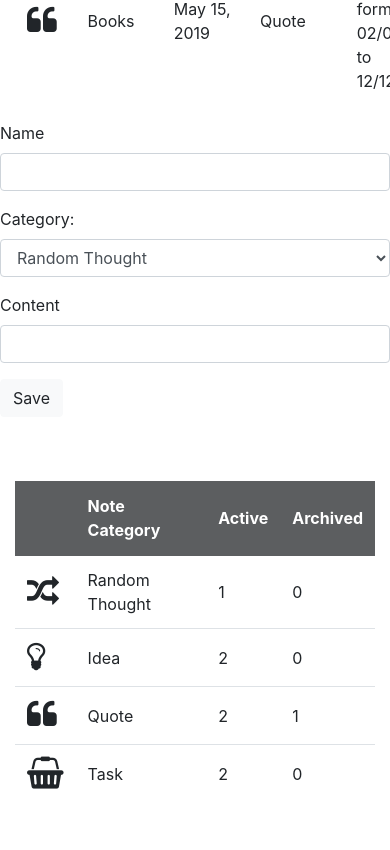
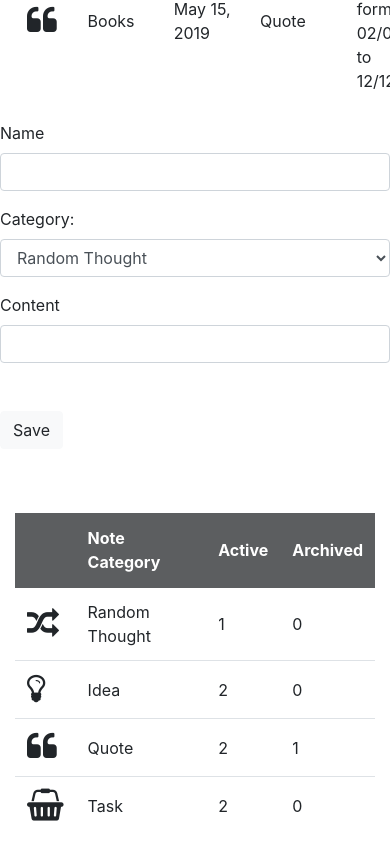
Before and after one commit to RuslanPylypenko/notesAppReact, a React (Create React App) app: page / in a window 390 px wide. Shown: the part 940-1790 px from the top of the page. Before the commit the page ends 1758 px from the top, so only its background shows below. Built offline with nearby package versions, Linux system fonts and the light colour scheme.

Commit message:
fixed form errors style

```diff
--- a/src/components/NoteForm/NoteForm.tsx
+++ b/src/components/NoteForm/NoteForm.tsx
@@ -50,36 +50,36 @@ export const NoteForm: React.FC = () => {
 
     return (
         <form className="margin-bottom-0" onSubmit={formSubmitHandler}>
-            <div className="form-row d-flex align-items-end">
+            <div className="form-row d-flex align-items-top">
                 <div className="form-group col-md-3">
                     <label>Name</label>
                     <input type="text"
-                           className="form-control"
+                           className={"form-control" + (errors.name ? " is-invalid" : "")}
                            {...register('name', {required: true})}
                     />
-                    {errors.name && "Name is required"}
+                    {errors.name && (<p className="text-danger">Name is required</p>)}
 
                 </div>
                 <div className="form-group col-md-3">
                     <label>Category:</label>
                     <div className="input-group">
                         <select  {...register('category', {required: true})}
-                                 className="form-control">
+                                 className={"form-control" + (errors.category ? " is-invalid" : "")}>
                             {CATEGORIES.map(category => (
                                 <option value={category} key={category}>{category}</option>
                             ))}
                         </select>
-                        {errors.category && "Category is required"}
+                        {errors.category && (<p className="text-danger">Category is required</p>)}
                     </div>
                 </div>
                 <div className="form-group col-md-4">
                     <label>Content</label>
                     <input type="text"
                            {...register('content', {required: true})}
-                           className="form-control"/>
-                    {errors.content && "Content is required"}
+                           className={"form-control" + (errors.content ? " is-invalid" : "")}/>
+                    {errors.content && (<p className="text-danger">Content is required</p>)}
                 </div>
-                <div className="form-group col-md-1">
+                <div className="form-group col-md-1 mt-4 pt-2">
                     <button type="submit" className="btn btn-light">Save</button>
                 </div>
             </div>
```
